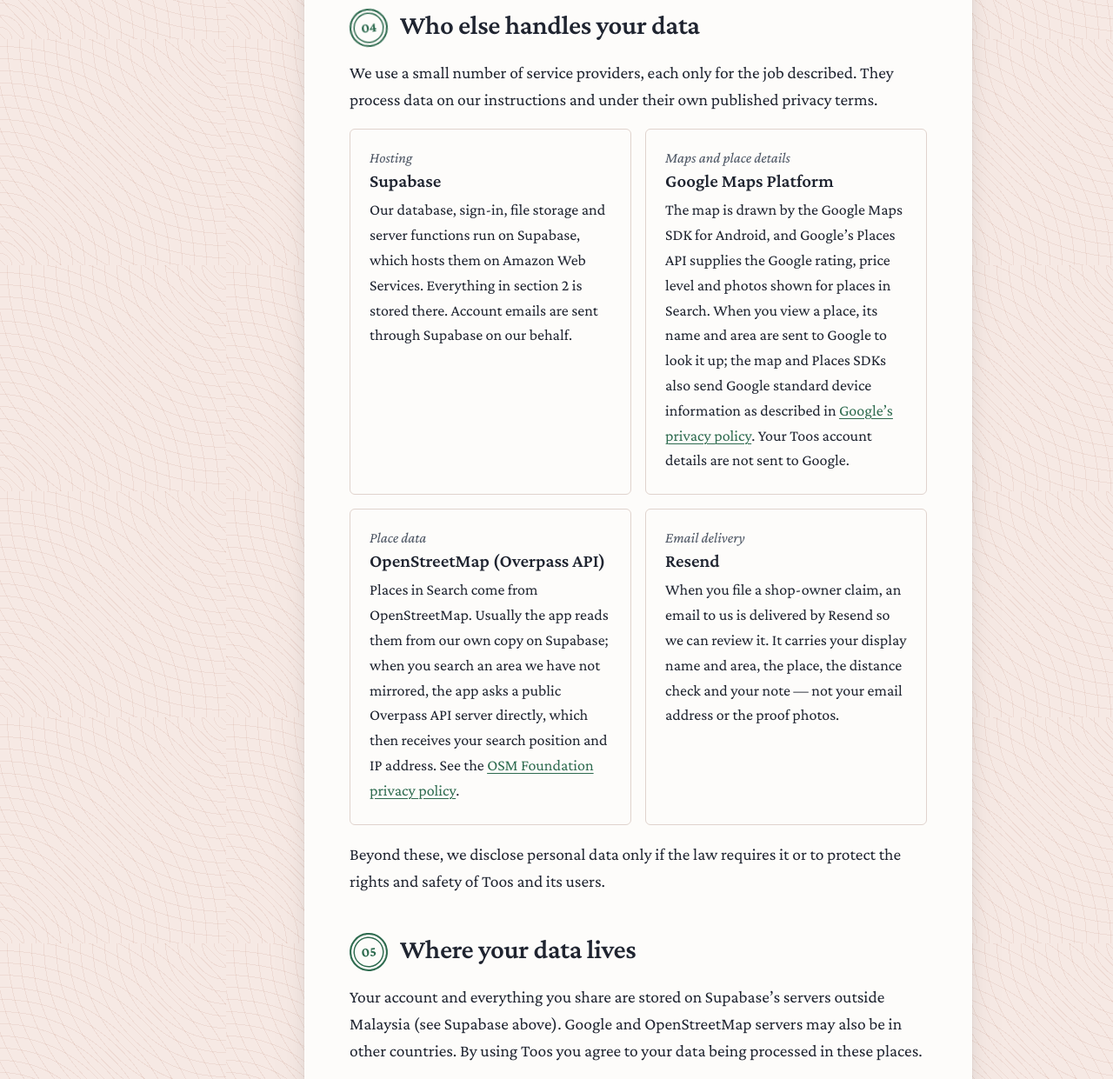
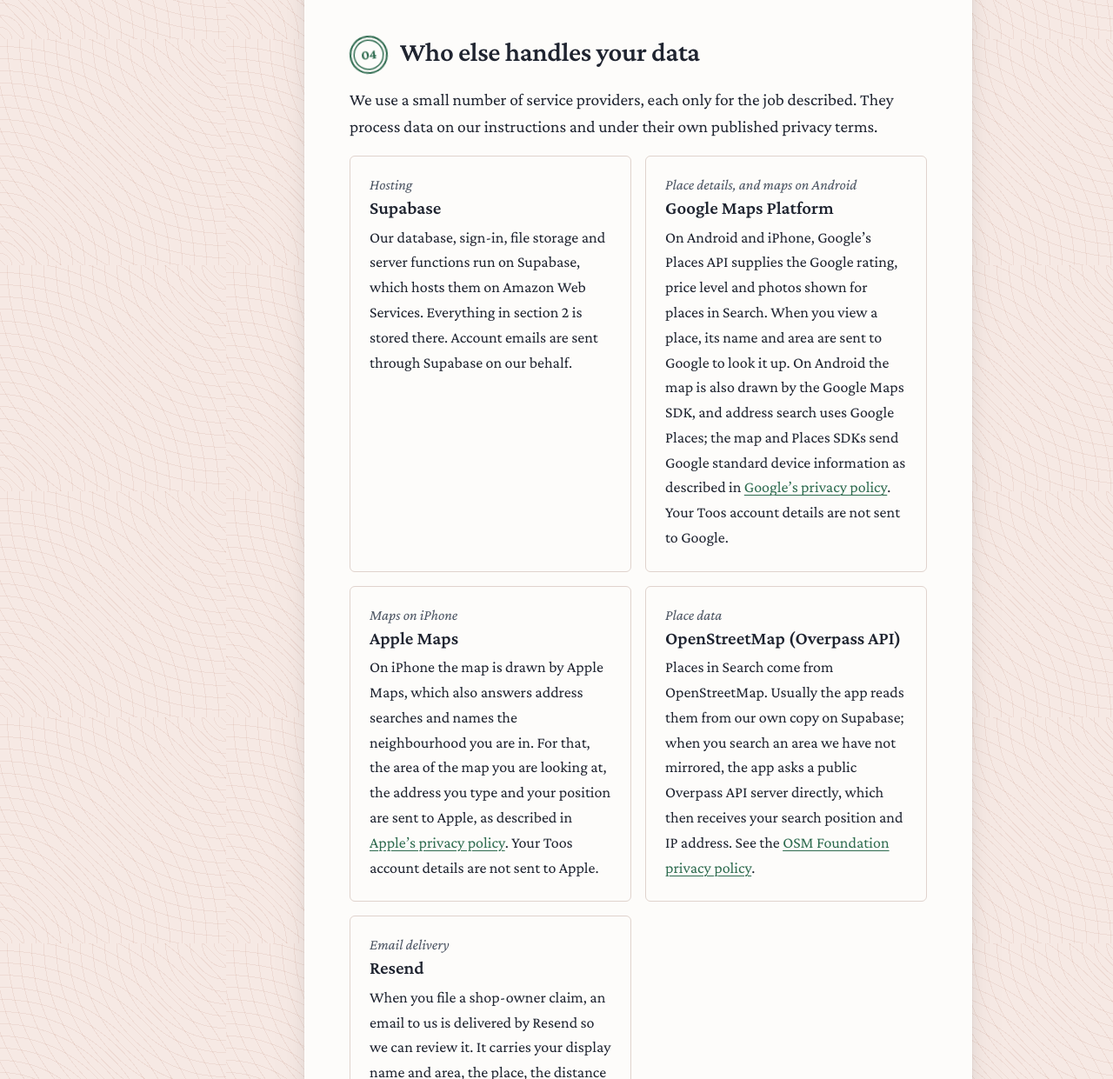
Before and after one commit to kjgoh5186/toos-site, a plain HTML site: page privacy.html in a window 1280 px wide. Shown: the part 3855-5096 px from the top of the page at 87% size. Drawn offline with nearby package versions, Linux system fonts and the light colour scheme.

Commit message:
Privacy policy: cover the iPhone app
The page named Android only. Location and data-clearing wording now fits
both phones, Google's card says what applies where, and Apple Maps is
listed as the map, address search and neighbourhood lookup on iPhone.

Co-Authored-By: Claude Fable 5.2 <noreply@anthropic.com>
Claude-Session: https://claude.ai/code/session_01AXnSEGSqH8zuTa2wbHK77J

```diff
--- a/privacy.html
+++ b/privacy.html
@@ -112,7 +112,7 @@
             <td data-label="Who sees it">The proof photos are stored in a private area readable only by us, and are deleted as soon as the claim is approved or rejected. Your owner edits and replies are public, marked as the owner’s.</td>
           </tr>
           <tr>
-            <td data-label="Data">Location<small>Your phone’s position while the app is open, precise or approximate as you allow in Android.</small></td>
+            <td data-label="Data">Location<small>Your phone’s position while the app is open, precise or approximate as you allow in your phone’s settings.</small></td>
             <td data-label="Why">Finding and sorting places near you, and the distance check above. Each nearby search sends your position to our server, which answers and does not keep it; the only stored trace is the claim distance.</td>
             <td data-label="Who sees it">Never shown to other users. Never collected in the background.</td>
           </tr>
@@ -133,7 +133,7 @@
           </tr>
         </tbody>
       </table>
-      <p class="note">Everything you write or save is also kept on your phone so the app works offline. You can wipe it with <i>Settings › Data › Clear my data</i>, or by clearing the app’s data in Android.</p>
+      <p class="note">Everything you write or save is also kept on your phone so the app works offline. You can wipe it with <i>Settings › Data › Clear my data</i>, by clearing the app’s data in Android’s settings, or by deleting the app from an iPhone.</p>
     </section>
 
     <section id="not">
@@ -157,9 +157,14 @@
           <p>Our database, sign-in, file storage and server functions run on Supabase, which hosts them on Amazon Web Services. Everything in section 2 is stored there. Account emails are sent through Supabase on our behalf.</p>
         </div>
         <div class="card provider">
-          <p class="role">Maps and place details</p>
+          <p class="role">Place details, and maps on Android</p>
           <h3>Google Maps Platform</h3>
-          <p>The map is drawn by the Google Maps SDK for Android, and Google’s Places API supplies the Google rating, price level and photos shown for places in Search. When you view a place, its name and area are sent to Google to look it up; the map and Places SDKs also send Google standard device information as described in <a href="https://policies.google.com/privacy">Google’s privacy policy</a>. Your Toos account details are not sent to Google.</p>
+          <p>On Android and iPhone, Google’s Places API supplies the Google rating, price level and photos shown for places in Search. When you view a place, its name and area are sent to Google to look it up. On Android the map is also drawn by the Google Maps SDK, and address search uses Google Places; the map and Places SDKs send Google standard device information as described in <a href="https://policies.google.com/privacy">Google’s privacy policy</a>. Your Toos account details are not sent to Google.</p>
+        </div>
+        <div class="card provider">
+          <p class="role">Maps on iPhone</p>
+          <h3>Apple Maps</h3>
+          <p>On iPhone the map is drawn by Apple Maps, which also answers address searches and names the neighbourhood you are in. For that, the area of the map you are looking at, the address you type and your position are sent to Apple, as described in <a href="https://www.apple.com/legal/privacy/">Apple’s privacy policy</a>. Your Toos account details are not sent to Apple.</p>
         </div>
         <div class="card provider">
           <p class="role">Place data</p>
@@ -177,7 +182,7 @@
 
     <section id="where">
       <h2><span class="num">05</span>Where your data lives</h2>
-      <p>Your account and everything you share are stored on Supabase&#8217;s servers outside Malaysia (see Supabase above). Google and OpenStreetMap servers may also be in other countries. By using Toos you agree to your data being processed in these places.</p>
+      <p>Your account and everything you share are stored on Supabase&#8217;s servers outside Malaysia (see Supabase above). Google, Apple and OpenStreetMap servers may also be in other countries. By using Toos you agree to your data being processed in these places.</p>
     </section>
 
     <section id="retention">
@@ -194,7 +199,7 @@
     <section id="rights">
       <h2><span class="num">07</span>Your choices and rights</h2>
       <ul>
-        <li><b>Location:</b> grant precise or approximate location, or none, in Android’s app settings at any time. Without it, the app measures from a fixed default position in Petaling Jaya and you can search any area by typing an address.</li>
+        <li><b>Location:</b> grant precise or approximate location, or none, at any time: in Android’s app settings, or on iPhone under <i>Settings › Privacy &amp; Security › Location Services › Toos</i>. Without it, the app measures from a fixed default position in Petaling Jaya and you can search any area by typing an address.</li>
         <li><b>Saved places:</b> private unless you switch on <i>Show my saved places</i>; switching it off hides them again at once.</li>
         <li><b>Correct or remove what you shared:</b> edit your profile under <i>Me</i>; delete your own reviews and places from their pages.</li>
         <li><b>Delete your account:</b> <i>Me › Settings › Delete account</i> removes your account and its data straight away, or ask us via <a href="delete-account.html">the account-deletion page</a>.</li>
```
